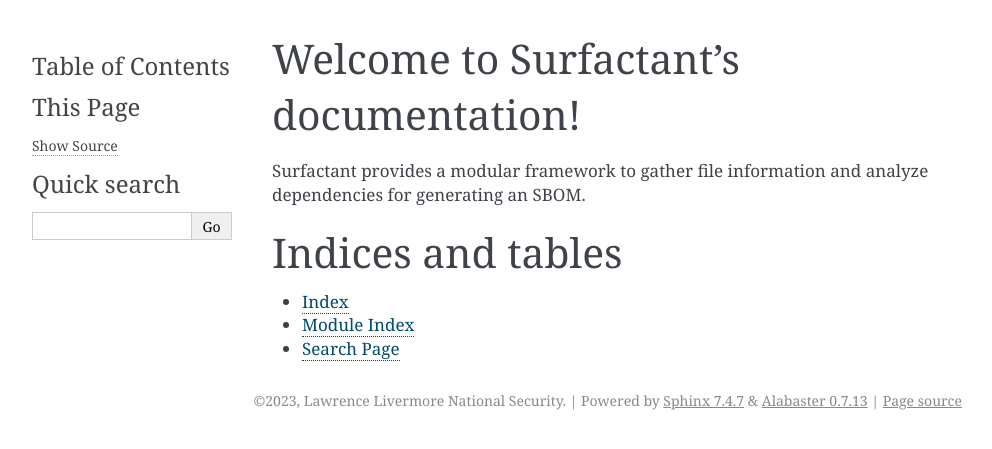
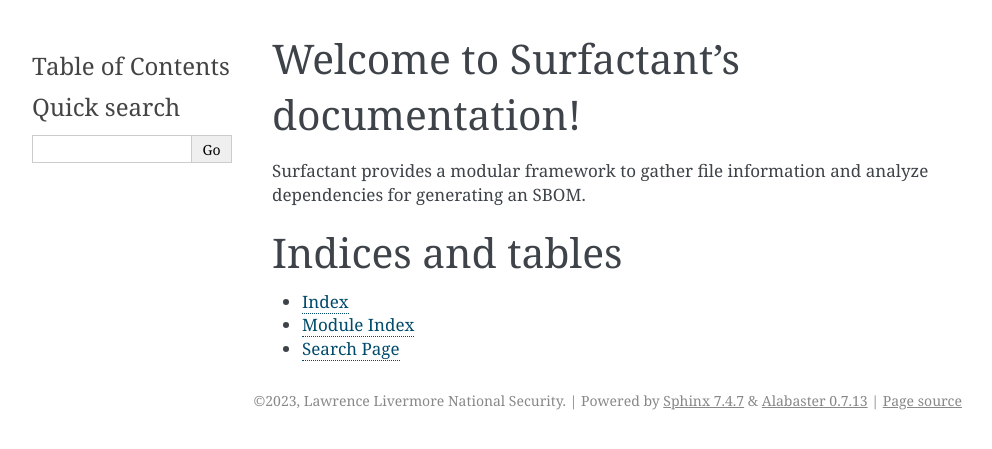
Before and after one commit to LLNL/Surfactant, a Sphinx documentation site: the page built from docs/index.md, in a window 1280 px wide. Shown: the top 449 px of the page, without its empty margins (148-1140 px from the left). Built offline with Sphinx 7.4.7, drawn with Linux system fonts in a browser that asks for light colours.

Commit message:
Remove source link

```diff
--- a/docs/conf.py
+++ b/docs/conf.py
@@ -24,5 +24,7 @@
 # https://www.sphinx-doc.org/en/master/usage/configuration.html#options-for-html-output
 
 html_theme = "alabaster"
-html_sidebars = {"**": ["globaltoc.html", "relations.html", "sourcelink.html", "searchbox.html"]}
+html_sidebars = {
+    "**": ['globaltoc.html', 'relations.html', 'searchbox.html']
+}
 html_static_path = ["_static"]
```
